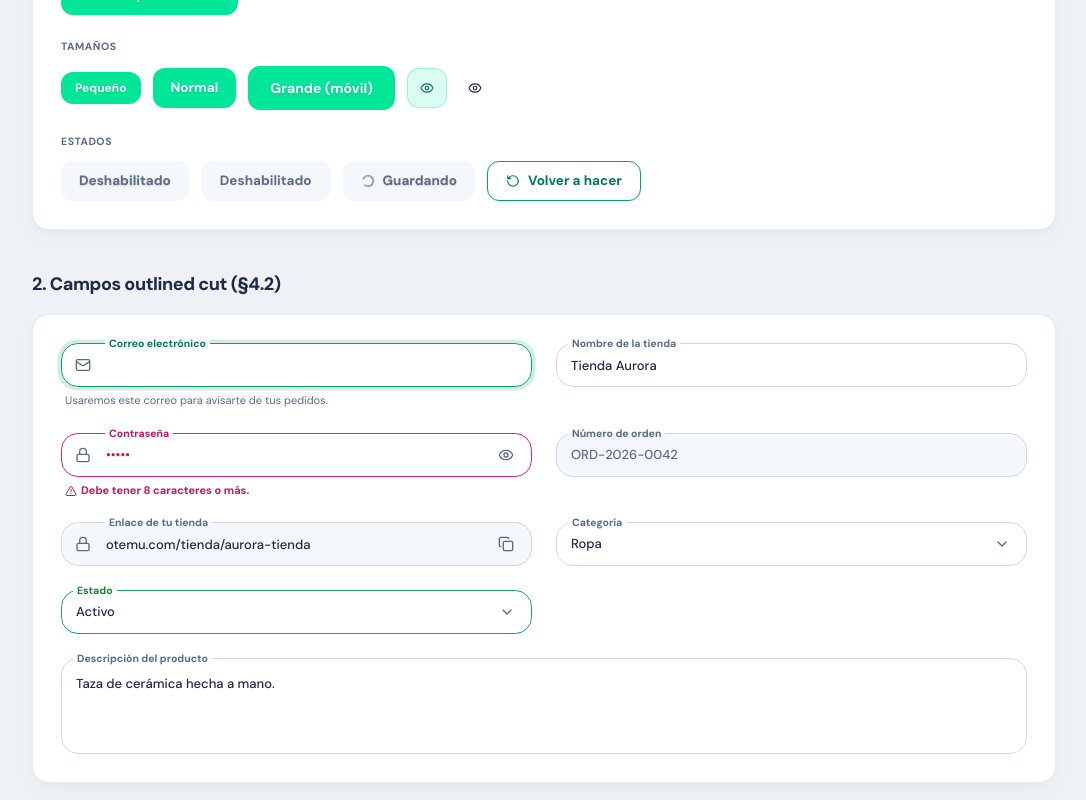
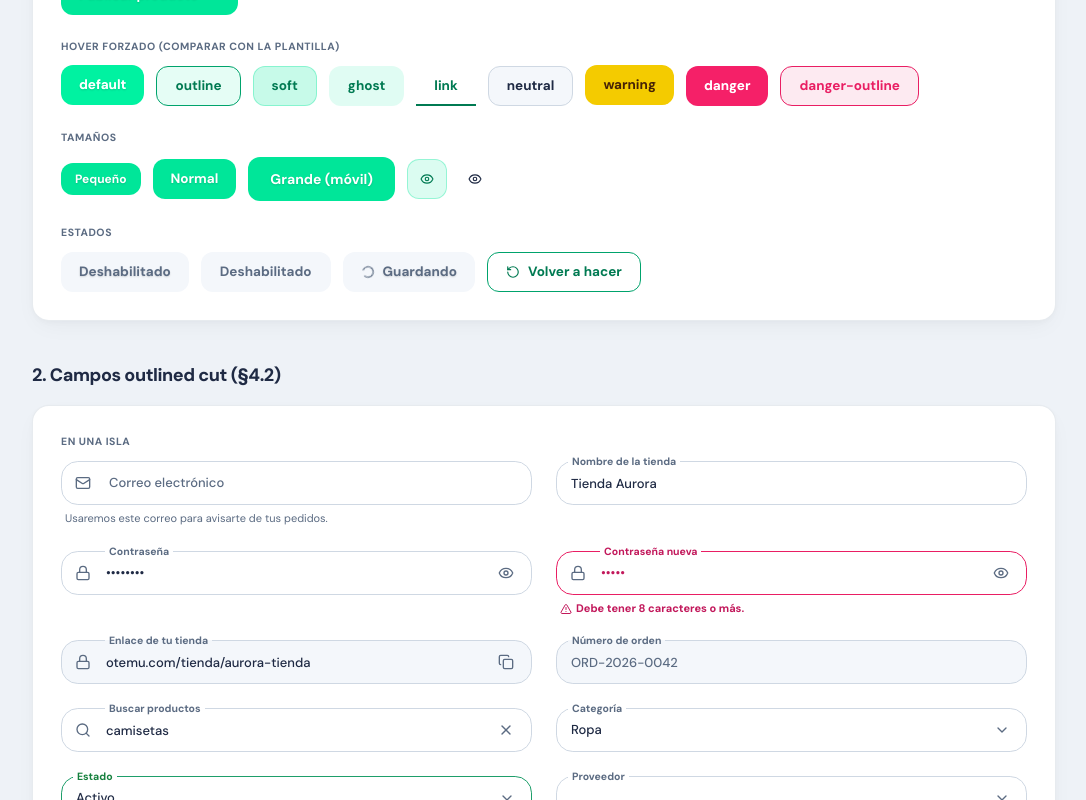
Before and after one commit to CodeJomar/ShopifyClon-Web-Core, a Next.js app: page /playground in a window 1280 px wide. Shown: the part 300-1100 px from the top of the page, without its empty margins (96-1182 px from the left). Built offline with nearby package versions, Linux system fonts and the light colour scheme.

Commit message:
feat(W-002-C1): playground con botones en hover forzado, campos en isla y en Sheet

```diff
--- /dev/null
+++ b/src/app/playground/campos-demo.tsx
@@ -0,0 +1,50 @@
+"use client";
+
+import * as React from "react";
+import { Lock, Mail } from "lucide-react";
+import { FloatingInput } from "@/shared/components/composed/floating-input";
+import { FloatingSelect } from "@/shared/components/composed/floating-select";
+import { FloatingTextarea } from "@/shared/components/composed/floating-textarea";
+import { SearchInput } from "@/shared/components/composed/search-input";
+import { SelectContent, SelectItem } from "@/shared/components/ui/select";
+
+/**
+ * Los mismos campos se muestran dentro de una isla y dentro de un Sheet para comprobar que la etiqueta flotante
+ * no deja rectángulo sobre ningún fondo (docs/diseno-web.md §4.2).
+ */
+export function CamposDemo({ enColumna = false }: { enColumna?: boolean }) {
+  const [busqueda, setBusqueda] = React.useState("camisetas");
+
+  return (
+    <div className={enColumna ? "grid gap-6" : "grid gap-6 sm:grid-cols-2"}>
+      <FloatingInput label="Correo electrónico" leftIcon={<Mail className="size-4" />} ayuda="Usaremos este correo para avisarte de tus pedidos." />
+      <FloatingInput label="Nombre de la tienda" defaultValue="Tienda Aurora" />
+      <FloatingInput label="Contraseña" type="password" defaultValue="12345678" leftIcon={<Lock className="size-4" />} />
+      <FloatingInput label="Contraseña nueva" state="error" type="password" defaultValue="12345" mensajeError="Debe tener 8 caracteres o más." leftIcon={<Lock className="size-4" />} />
+      <FloatingInput label="Enlace de tu tienda" readOnly copiable defaultValue="otemu.com/tienda/aurora-tienda" />
+      <FloatingInput label="Número de orden" disabled defaultValue="ORD-2026-0042" />
+      <SearchInput value={busqueda} onValueChange={setBusqueda} placeholder="Buscar productos" />
+      <FloatingSelect label="Categoría" defaultValue="ropa">
+        <SelectContent>
+          <SelectItem value="ropa">Ropa</SelectItem>
+          <SelectItem value="hogar">Hogar</SelectItem>
+        </SelectContent>
+      </FloatingSelect>
+      <FloatingSelect label="Estado" state="success" defaultValue="activo">
+        <SelectContent>
+          <SelectItem value="activo">Activo</SelectItem>
+          <SelectItem value="borrador">Borrador</SelectItem>
+        </SelectContent>
+      </FloatingSelect>
+      <FloatingSelect label="Proveedor">
+        <SelectContent>
+          <SelectItem value="a">Proveedor A</SelectItem>
+          <SelectItem value="b">Proveedor B</SelectItem>
+        </SelectContent>
+      </FloatingSelect>
+      <div className={enColumna ? "" : "sm:col-span-2"}>
+        <FloatingTextarea label="Descripción del producto" defaultValue="Taza de cerámica hecha a mano." />
+      </div>
+    </div>
+  );
+}
--- a/src/app/playground/page.tsx
+++ b/src/app/playground/page.tsx
@@ -2,16 +2,14 @@
 
 import * as React from "react";
 import { useTheme } from "next-themes";
-import { Eye, Lock, Mail, ArrowRight, RotateCcw, Check, Info, Inbox, Moon, Sun, Store, TriangleAlert, Package } from "lucide-react";
+import { Eye, ArrowRight, RotateCcw, Check, Info, Inbox, Moon, Sun, Store, TriangleAlert, Package } from "lucide-react";
 import { Button } from "@/shared/components/ui/button";
 import { Badge } from "@/shared/components/ui/badge";
 import { Card, CardContent, CardDescription, CardHeader, CardTitle } from "@/shared/components/ui/card";
 import { Alert, AlertDescription, AlertTitle } from "@/shared/components/ui/alert";
 import { toast } from "@/shared/components/ui/toast";
-import { FloatingInput } from "@/shared/components/composed/floating-input";
-import { FloatingSelect } from "@/shared/components/composed/floating-select";
-import { FloatingTextarea } from "@/shared/components/composed/floating-textarea";
-import { SelectContent, SelectItem } from "@/shared/components/ui/select";
+import { Sheet, SheetContent, SheetDescription, SheetHeader, SheetTitle } from "@/shared/components/ui/sheet";
+import { CamposDemo } from "./campos-demo";
 import { EstadoVacio } from "@/shared/components/composed/estado-vacio";
 import { BarraPaginacion } from "@/shared/components/composed/barra-paginacion";
 import type { TonoInsignia } from "@/shared/components/ui/badge";
@@ -24,6 +22,19 @@ import { ErroresDemo } from "./errores-demo";
 const VARIANTES_BOTON = [
   "default", "outline", "soft", "ghost", "link", "neutral", "warning", "danger", "danger-outline",
 ] as const;
+
+// Solo del playground: replica el hover de cada variante para compararlo con la plantilla sin mover el mouse.
+const HOVER_FORZADO: Record<(typeof VARIANTES_BOTON)[number], string> = {
+  default: "brightness-105 -translate-y-px",
+  outline: "bg-primary/10",
+  soft: "bg-primary/22",
+  ghost: "bg-primary/12 text-brand-text",
+  link: "after:scale-x-100",
+  neutral: "bg-muted",
+  warning: "brightness-105 -translate-y-px",
+  danger: "brightness-105",
+  "danger-outline": "bg-destructive/9",
+};
 
 const TONOS: { tono: TonoInsignia; texto: string }[] = [
   { tono: "neutro", texto: "Por preparar" },
@@ -66,6 +77,7 @@ export default function PlaygroundPage() {
   const montado = useMounted();
   const oscuro = montado && resolvedTheme === "dark";
   const [pagina, setPagina] = React.useState(1);
+  const [sheetAbierto, setSheetAbierto] = React.useState(false);
 
   return (
     <div className="min-h-screen bg-background p-4 sm:p-8">
@@ -101,6 +113,16 @@ export default function PlaygroundPage() {
             </div>
           </div>
           <div className="space-y-3">
+            <Rotulo>Hover forzado (comparar con la plantilla)</Rotulo>
+            <div id="botones-hover" className="flex flex-wrap gap-3">
+              {VARIANTES_BOTON.map((variante) => (
+                <Button key={variante} variant={variante} className={HOVER_FORZADO[variante]} data-hover-forzado>
+                  {variante}
+                </Button>
+              ))}
+            </div>
+          </div>
+          <div className="space-y-3">
             <Rotulo>Tamaños</Rotulo>
             <div className="flex flex-wrap items-center gap-3">
               <Button size="sm">Pequeño</Button>
@@ -122,28 +144,25 @@ export default function PlaygroundPage() {
         </Seccion>
 
         <Seccion id="campos" titulo="2. Campos outlined cut (§4.2)">
-          <div className="grid gap-6 sm:grid-cols-2">
-            <FloatingInput label="Correo electrónico" autoFocus leftIcon={<Mail className="size-4" />} ayuda="Usaremos este correo para avisarte de tus pedidos." />
-            <FloatingInput label="Nombre de la tienda" defaultValue="Tienda Aurora" />
-            <FloatingInput label="Contraseña" state="error" type="password" defaultValue="12345" mensajeError="Debe tener 8 caracteres o más." leftIcon={<Lock className="size-4" />} />
-            <FloatingInput label="Número de orden" disabled defaultValue="ORD-2026-0042" />
-            <FloatingInput label="Enlace de tu tienda" readOnly copiable defaultValue="otemu.com/tienda/aurora-tienda" />
-            <FloatingSelect label="Categoría" defaultValue="ropa">
-              <SelectContent>
-                <SelectItem value="ropa">Ropa</SelectItem>
-                <SelectItem value="hogar">Hogar</SelectItem>
-              </SelectContent>
-            </FloatingSelect>
-            <FloatingSelect label="Estado" state="success" defaultValue="activo">
-              <SelectContent>
-                <SelectItem value="activo">Activo</SelectItem>
-                <SelectItem value="borrador">Borrador</SelectItem>
-              </SelectContent>
-            </FloatingSelect>
-            <div className="sm:col-span-2">
-              <FloatingTextarea label="Descripción del producto" defaultValue="Taza de cerámica hecha a mano." />
-            </div>
+          <div className="space-y-3">
+            <Rotulo>En una isla</Rotulo>
+            <CamposDemo />
           </div>
+          <div className="space-y-3">
+            <Rotulo>Dentro de un Sheet (la etiqueta no deja rectángulo)</Rotulo>
+            <Button variant="soft" onClick={() => setSheetAbierto(true)}>Abrir Sheet con campos</Button>
+          </div>
+          <Sheet open={sheetAbierto} onOpenChange={setSheetAbierto}>
+            <SheetContent className="overflow-y-auto">
+              <SheetHeader>
+                <SheetTitle>Campos en un Sheet</SheetTitle>
+                <SheetDescription>Mismo conjunto de campos sobre el fondo del Sheet.</SheetDescription>
+              </SheetHeader>
+              <div className="px-4 pb-4">
+                <CamposDemo enColumna />
+              </div>
+            </SheetContent>
+          </Sheet>
         </Seccion>
 
         <Seccion id="insignias" titulo="3. Insignias de estado (§4.3)">
```
